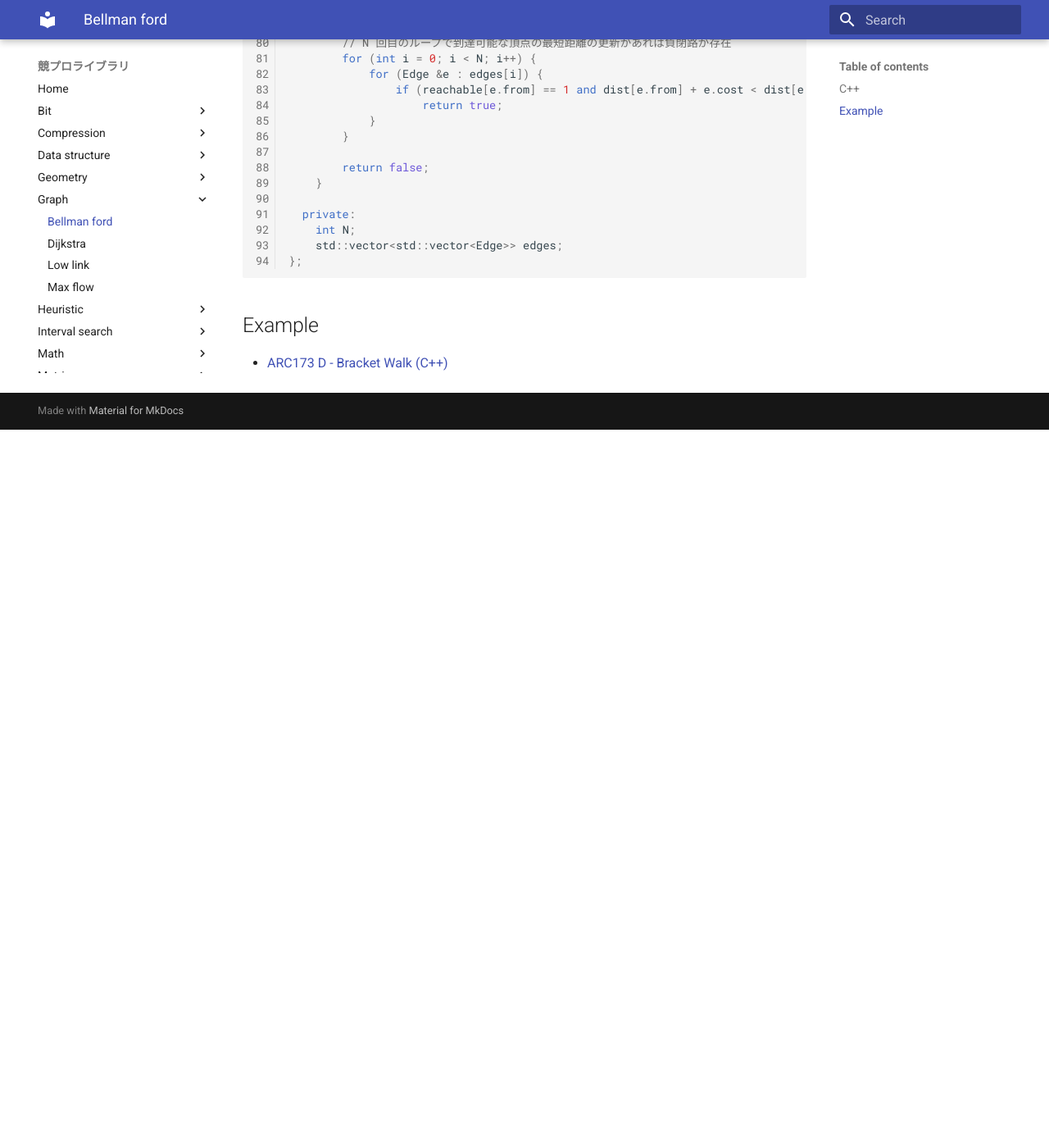
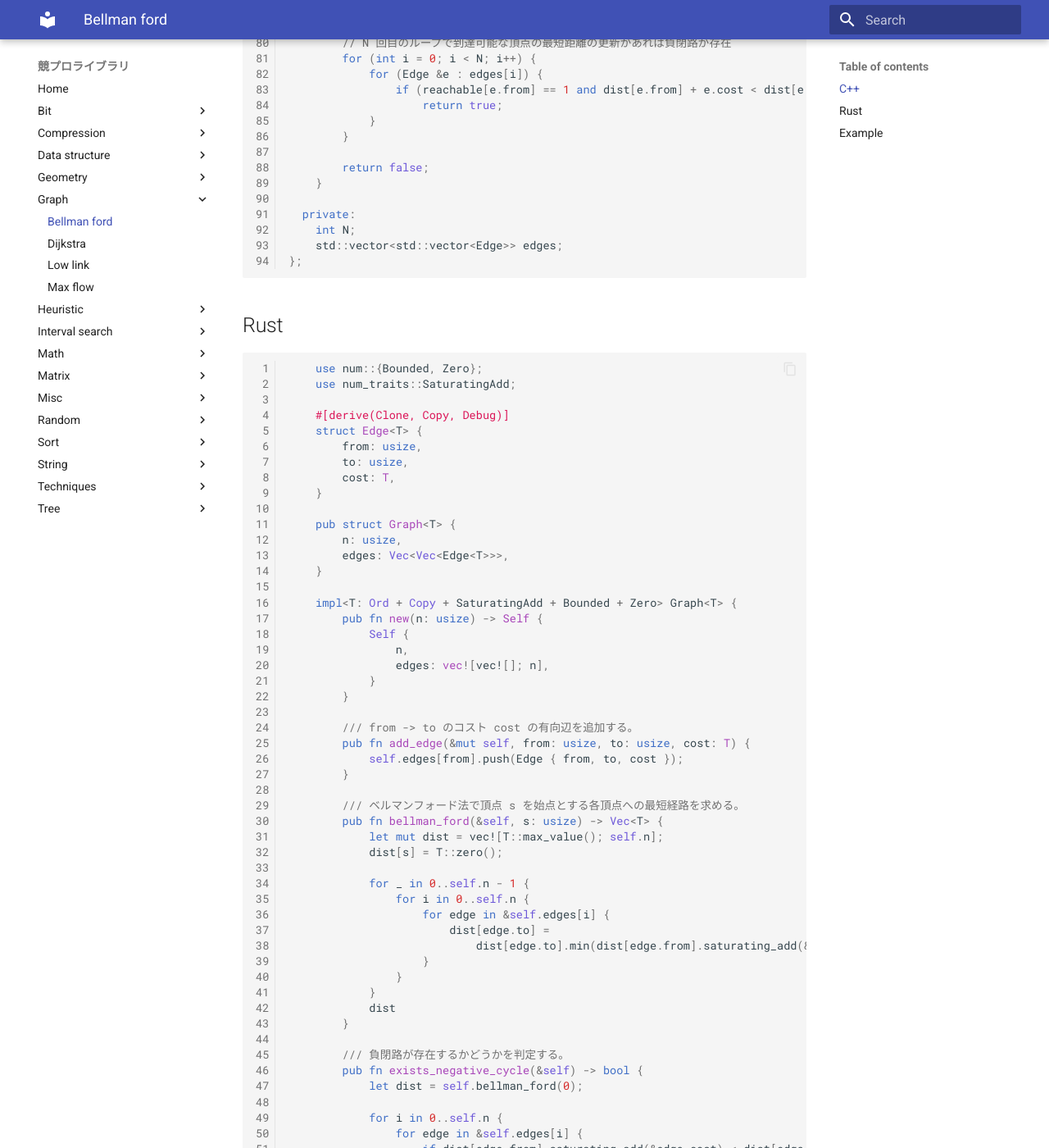
Before and after one commit to Plan88/kyopro-library, an MkDocs documentation site: the page built from docs/graph/bellman_ford.md, in a window 1280 px wide and 1400 px high, scrolled down 1702 px. Shown: the whole window at 82% size. Built offline with MkDocs 1.6.1 and Material for MkDocs 9.7.7, drawn with Linux system fonts in a browser that asks for light colours; before the commit the page ends 2226 px from its top, so only the background shows below that; some of the changed text lies outside the part shown.

Commit message:
add rust impl

````diff
--- a/docs/graph/bellman_ford.md
+++ b/docs/graph/bellman_ford.md
@@ -96,6 +96,90 @@
 };
 ```
 
+## Rust
+```rust
+
+    use num::{Bounded, Zero};
+    use num_traits::SaturatingAdd;
+
+    #[derive(Clone, Copy, Debug)]
+    struct Edge<T> {
+        from: usize,
+        to: usize,
+        cost: T,
+    }
+
+    pub struct Graph<T> {
+        n: usize,
+        edges: Vec<Vec<Edge<T>>>,
+    }
+
+    impl<T: Ord + Copy + SaturatingAdd + Bounded + Zero> Graph<T> {
+        pub fn new(n: usize) -> Self {
+            Self {
+                n,
+                edges: vec![vec![]; n],
+            }
+        }
+
+        /// from -> to のコスト cost の有向辺を追加する。
+        pub fn add_edge(&mut self, from: usize, to: usize, cost: T) {
+            self.edges[from].push(Edge { from, to, cost });
+        }
+
+        /// ベルマンフォード法で頂点 s を始点とする各頂点への最短経路を求める。
+        pub fn bellman_ford(&self, s: usize) -> Vec<T> {
+            let mut dist = vec![T::max_value(); self.n];
+            dist[s] = T::zero();
+
+            for _ in 0..self.n - 1 {
+                for i in 0..self.n {
+                    for edge in &self.edges[i] {
+                        dist[edge.to] =
+                            dist[edge.to].min(dist[edge.from].saturating_add(&edge.cost));
+                    }
+                }
+            }
+            dist
+        }
+
+        /// 負閉路が存在するかどうかを判定する。
+        pub fn exists_negative_cycle(&self) -> bool {
+            let dist = self.bellman_ford(0);
+
+            for i in 0..self.n {
+                for edge in &self.edges[i] {
+                    if dist[edge.from].saturating_add(&edge.cost) < dist[edge.to] {
+                        return true;
+                    }
+                }
+            }
+            false
+        }
+
+        /// 頂点 s から到達可能な負閉路が存在するかどうかを判定する。
+        pub fn exists_reachable_negative_cycle(&self, s: usize) -> bool {
+            let dist = self.bellman_ford(s);
+            let reachable = (0..self.n)
+                .map(|i| dist[i] < T::max_value())
+                .collect::<Vec<_>>();
+
+            for i in 0..self.n {
+                for edge in &self.edges[i] {
+                    if reachable[edge.from]
+                        && dist[edge.from].saturating_add(&edge.cost) < dist[edge.to]
+                    {
+                        return true;
+                    }
+                }
+            }
+            false
+        }
+    }
+}
+```
+
 ## Example
 
 - [ARC173 D - Bracket Walk (C++)](https://atcoder.jp/contests/arc173/submissions/52252759)
+- [ABC404 G - Specified Range Sums (Rust)](https://atcoder.jp/contests/abc404/submissions/67182837)
````
